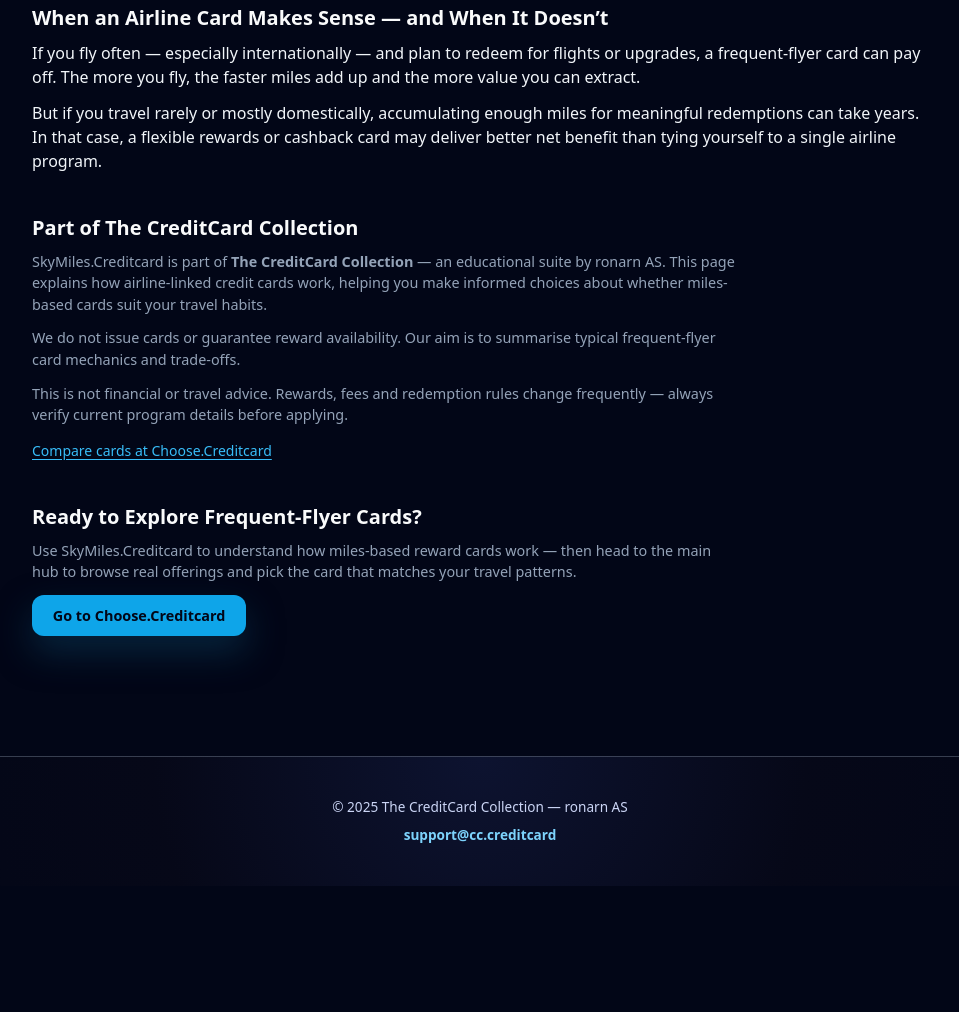
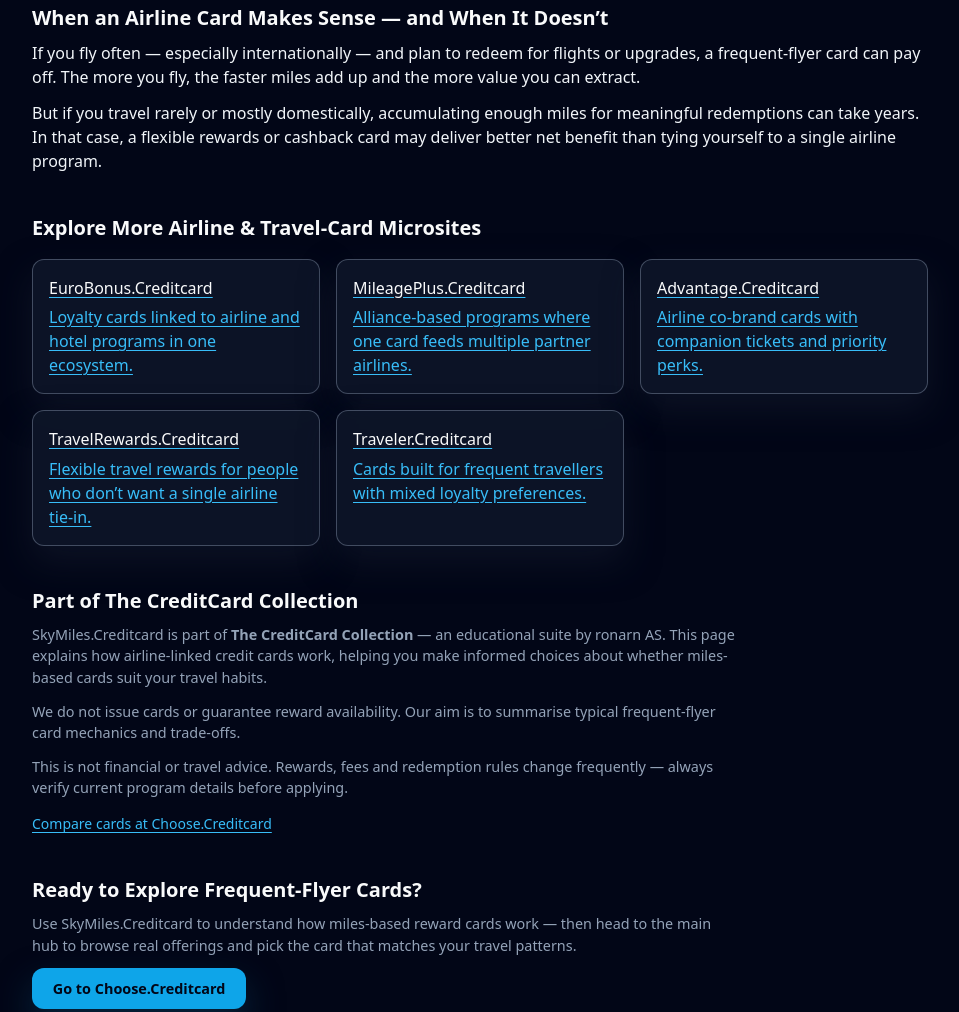
Before and after one commit to ChooseCreditCard/skymiles.creditcard, a plain HTML site: page index.html in a window 1280 px wide. Shown: the part 1095-2107 px from the top of the page, without its empty margins (160-1119 px from the left). Before the commit the page ends 1981 px from the top, so only its background shows below. Drawn offline with nearby package versions, Linux system fonts and the light colour scheme.

Commit message:
Update index.html

```diff
--- a/index.html
+++ b/index.html
@@ -103,6 +103,33 @@
       <p>But if you travel rarely or mostly domestically, accumulating enough miles for meaningful redemptions can take years. In that case, a flexible rewards or cashback card may deliver better net benefit than tying yourself to a single airline program.</p>
     </section>
 
+    <!-- NEW: Cluster links / interne lenker -->
+    <section class="section">
+      <h2>Explore More Airline & Travel-Card Microsites</h2>
+      <div class="cluster-grid">
+        <a class="cluster-card" href="https://eurobonus.creditcard/?utm_source=skymiles.creditcard&utm_medium=referral&utm_campaign=cluster_eurobonus">
+          <h3>EuroBonus.Creditcard</h3>
+          <p>Loyalty cards linked to airline and hotel programs in one ecosystem.</p>
+        </a>
+        <a class="cluster-card" href="https://mileageplus.creditcard/?utm_source=skymiles.creditcard&utm_medium=referral&utm_campaign=cluster_mileageplus">
+          <h3>MileagePlus.Creditcard</h3>
+          <p>Alliance-based programs where one card feeds multiple partner airlines.</p>
+        </a>
+        <a class="cluster-card" href="https://advantage.creditcard/?utm_source=skymiles.creditcard&utm_medium=referral&utm_campaign=cluster_advantage">
+          <h3>Advantage.Creditcard</h3>
+          <p>Airline co-brand cards with companion tickets and priority perks.</p>
+        </a>
+        <a class="cluster-card" href="https://travelrewards.creditcard/?utm_source=skymiles.creditcard&utm_medium=referral&utm_campaign=cluster_travelrewards">
+          <h3>TravelRewards.Creditcard</h3>
+          <p>Flexible travel rewards for people who don’t want a single airline tie-in.</p>
+        </a>
+        <a class="cluster-card" href="https://traveler.creditcard/?utm_source=skymiles.creditcard&utm_medium=referral&utm_campaign=cluster_traveler">
+          <h3>Traveler.Creditcard</h3>
+          <p>Cards built for frequent travellers with mixed loyalty preferences.</p>
+        </a>
+      </div>
+    </section>
+
     <!-- Collection / Conclusion -->
     <section class="section">
       <h2>Part of The CreditCard Collection</h2>
@@ -116,7 +143,7 @@
         This is not financial or travel advice. Rewards, fees and redemption rules change frequently — always verify current program details before applying.
       </p>
 
-      <!-- REQUIRED HUB SNIPPET — root (Comparison hub) -->
+      <!-- HUB SNIPPET (samme som før – root) -->
       <div class="hub-link">
         <a href="https://choose.creditcard/?utm_source=skymiles.creditcard&utm_medium=referral&utm_campaign=minisite_to_hub"
            class="text-sm text-slate-600 hover:text-slate-900">
@@ -139,7 +166,7 @@
 
   <footer class="mini-footer">
     <p class="mini-footer-main">© 2025 The CreditCard Collection — ronarn AS</p>
-  <p class="mini-footer-contact"><a href="mailto:support@cc.creditcard">support@cc.creditcard</a></p>
+    <p class="mini-footer-contact"><a href="mailto:support@cc.creditcard">support@cc.creditcard</a></p>
   </footer>
 </body>
 </html>
```
